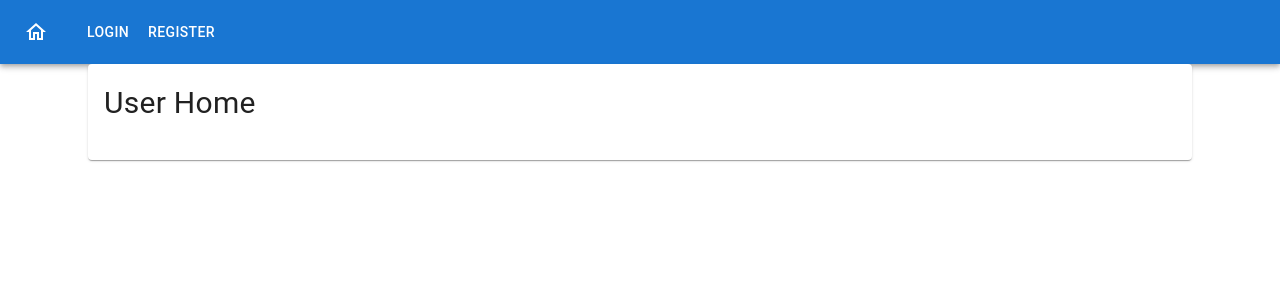
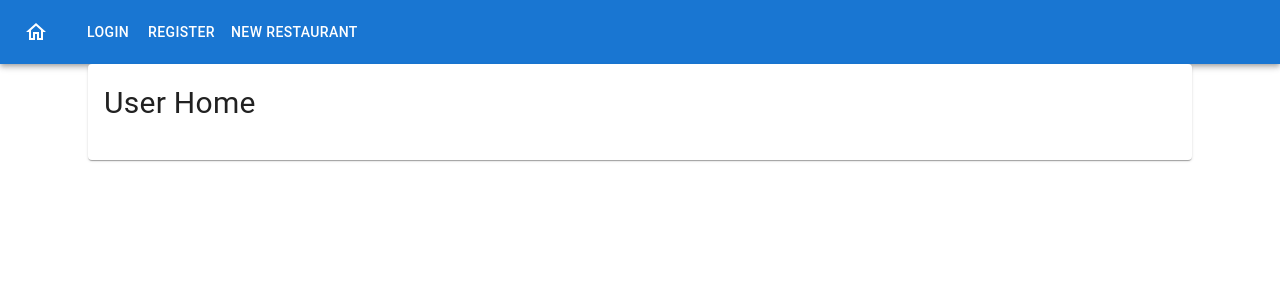
Before and after one commit to unsw-cse-comp3900-9900-23T2/capstone-project-3900f18ameancodingmachine, a React (Create React App) app in the folder eatery-frontend/: page / in a window 1280 px wide. Shown: the top 300 px of the page. Built offline with nearby package versions, Linux system fonts and the light colour scheme.

Commit message:
Fix: Updated banner to show restraunt sign up when user is not logged in

```diff
--- a/eatery-frontend/src/banner/Banner.jsx
+++ b/eatery-frontend/src/banner/Banner.jsx
@@ -35,7 +35,7 @@ export default function Banner() {
             </Button>}
           {!isLoggedIn && <Button color="inherit" component={NavLink} to="/login">Login</Button>}
           {!isLoggedIn && <Button color="inherit" component={NavLink} to="/register">Register</Button>}
-          {isRestaurant && <Button color="inherit" component={NavLink} to="/create-restaurant">New Restaurant</Button>}
+          {!isLoggedIn && <Button color="inherit" component={NavLink} to="/create-restaurant">New Restaurant</Button>}
         </Toolbar>
       </Container>
     </AppBar>
```
